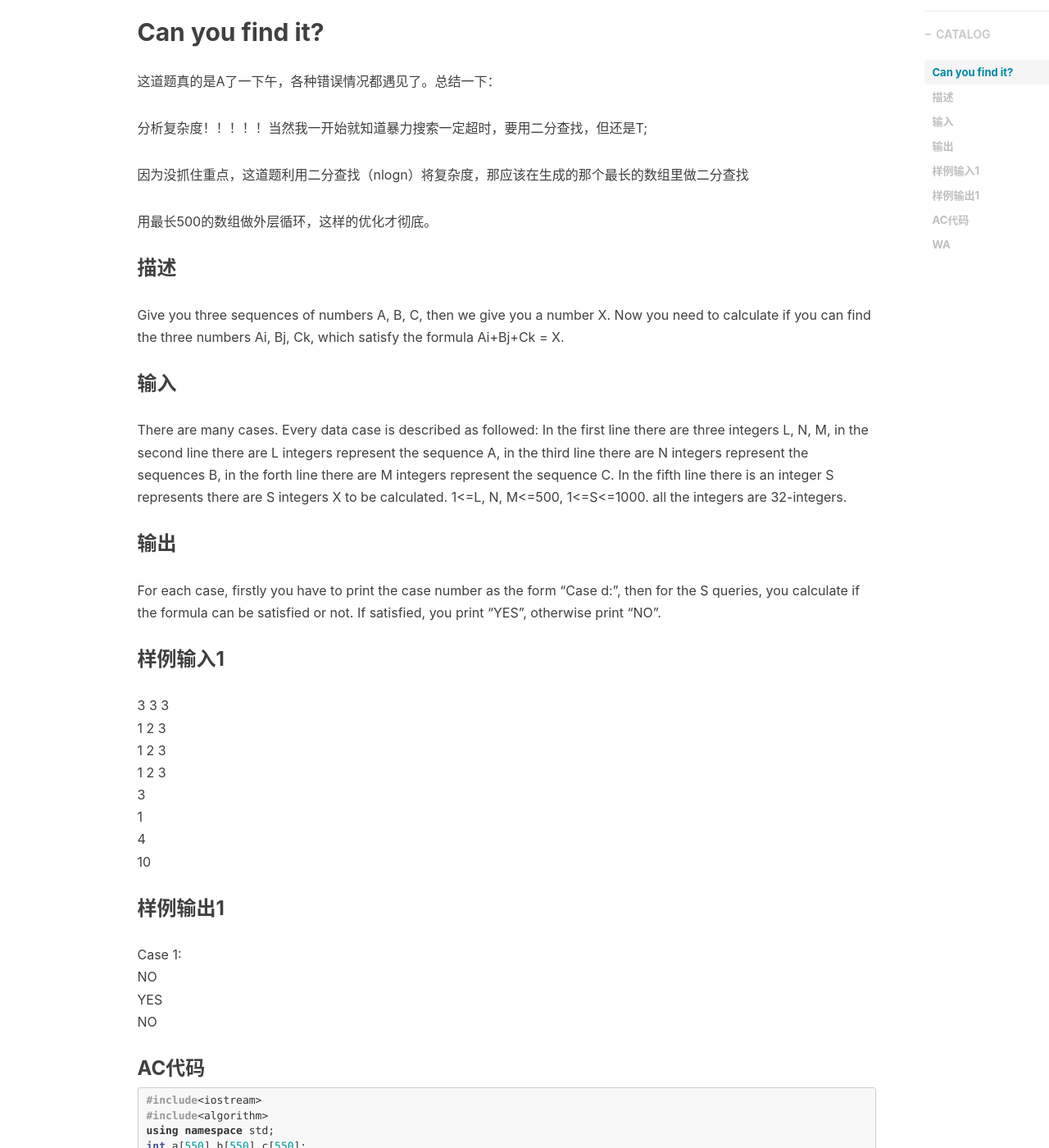
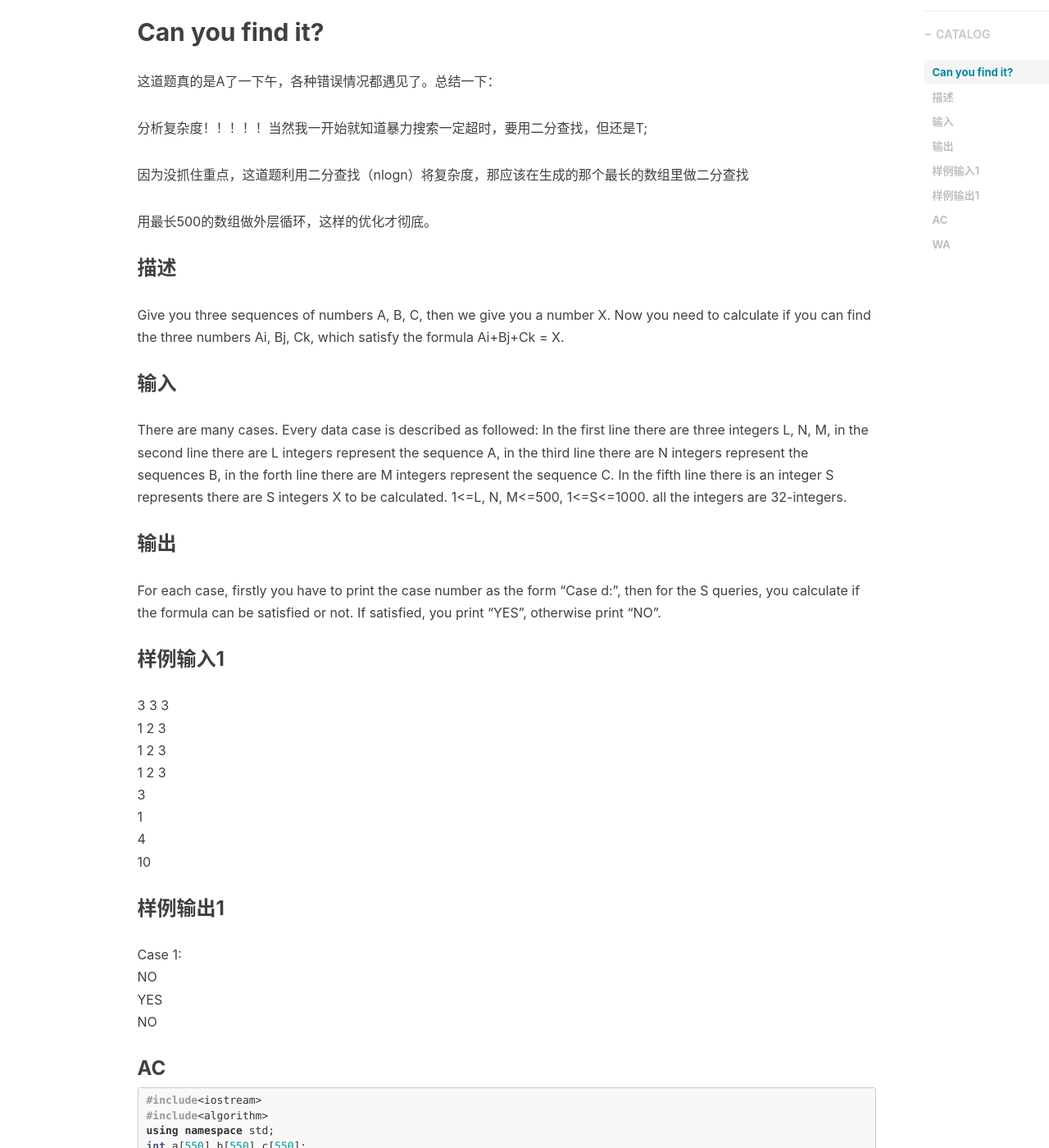
Before and after one commit to pandaKINandQUEEN/GinKo-BFU.github.io, a Jekyll site: the page built from _posts/2017-01-26-Can-you-find-it.md, in a window 1280 px wide and 1400 px high, scrolled down 484 px. Shown: the whole window at 82% size. Built offline with Jekyll 4.4.1, drawn with Linux system fonts in a browser that asks for light colours; nearby versions of some CDN libraries; comment, search, counter and statistics services are not loaded.

Commit message:
Update 2017-01-26-Can-you-find-it.md

````diff
--- a/_posts/2017-01-26-Can-you-find-it.md
+++ b/_posts/2017-01-26-Can-you-find-it.md
@@ -45,7 +45,7 @@ NO<br>
 YES<br>
 NO<br>
 
-### AC代码
+### AC
 ``` cpp
 #include<iostream>
 
````
